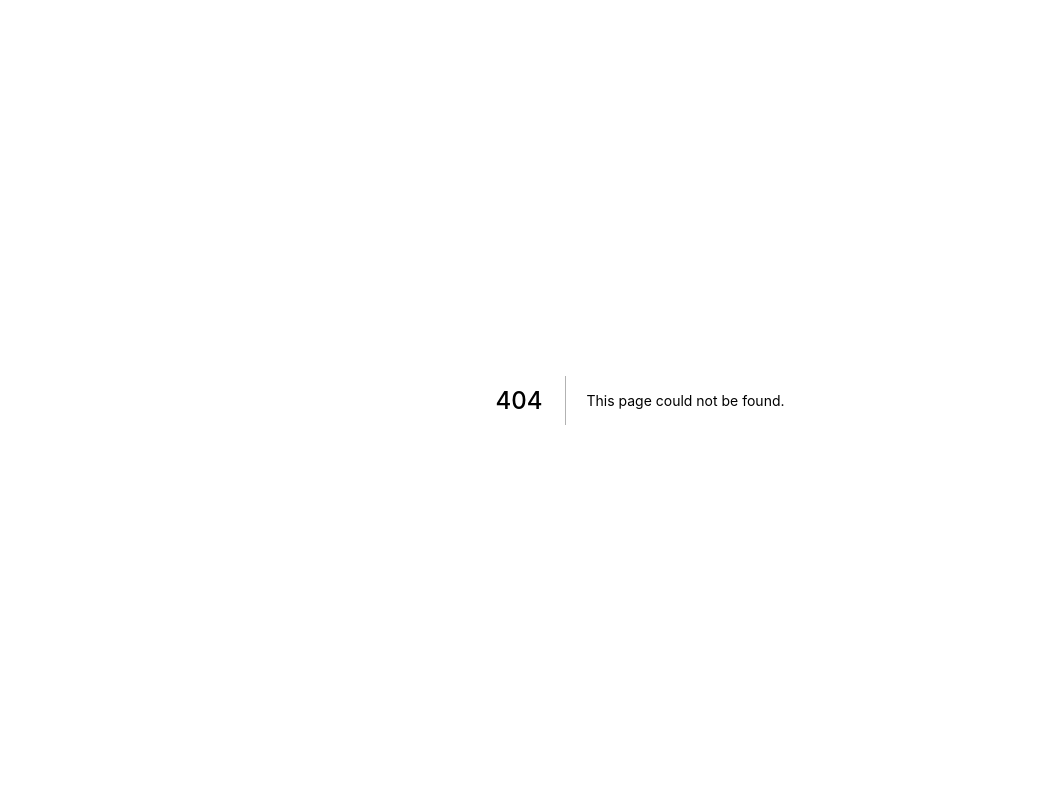
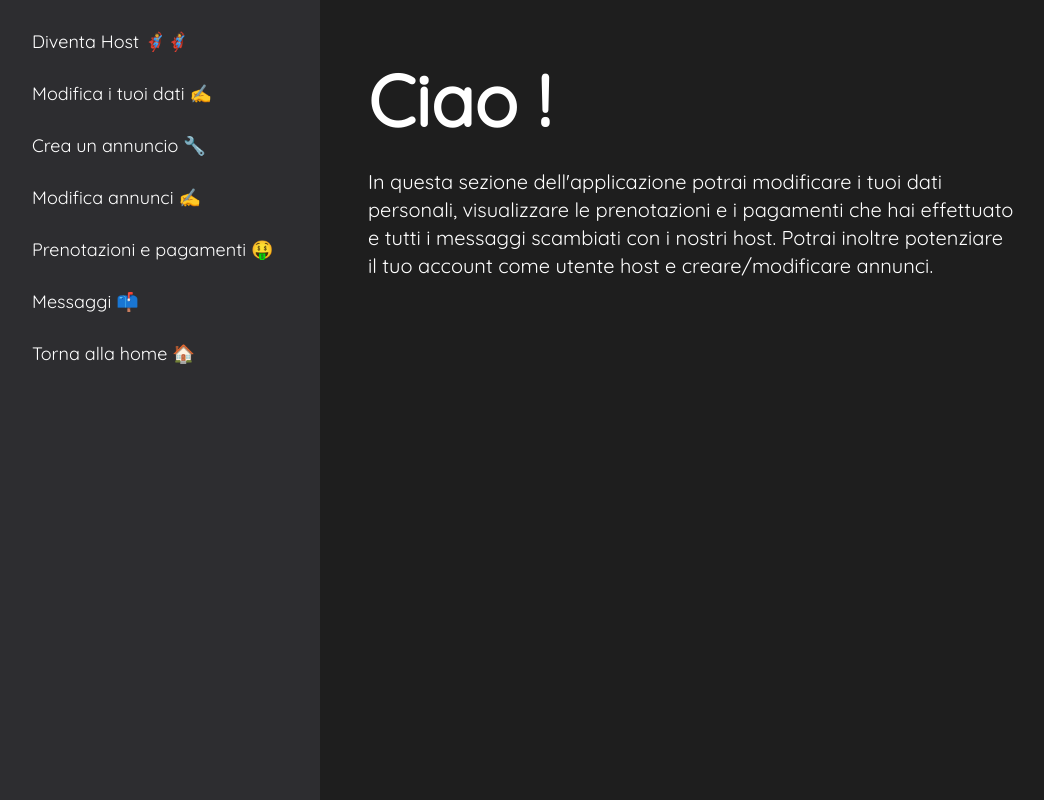
Before and after one commit to LucaSamore/AirbnDB, a Next.js app: page /dashboard/1/home in a window 1280 px wide. Before the commit this address had no page. Shown: the whole page, without its empty margins (0-1044 px from the left). Built offline with nearby package versions, Linux system fonts and the light colour scheme; no server answers; the database is empty.

Commit message:
Add user dashboard

```diff
--- a/components/Header.tsx
+++ b/components/Header.tsx
@@ -2,8 +2,13 @@ import React from "react";
 import Image from "next/image"
 import Link from "next/link"
 import { SearchIcon } from "@heroicons/react/solid"
+import { LoggedUser } from "../util/types";
 
-const Header: React.FC = () => {
+interface ComponentProps {
+    userId: string
+}
+
+const Header: React.FC<ComponentProps> = (props: ComponentProps) => {
     return (
         <header className="flex justify-between items-center py-5 px-10 bg-dark-mode-2">
             <Link href="/">
@@ -32,6 +37,11 @@ const Header: React.FC = () => {
                         Accedi
                     </button>
                 </Link>
+                <Link href={`/dashboard/${props.userId}/home`}>
+                    <button className="px-4 py-2 border-none rounded-full font-bold text-white font-quicksand bg-gradient-to-r from-red-500 to-pink-500 text-sm transition ease-in-out delay-250 hover:scale-110">
+                        Dashboard
+                    </button>
+                </Link>
             </div>
         </header>
     )
--- a/pages/annunci/[id].tsx
+++ b/pages/annunci/[id].tsx
@@ -62,7 +62,7 @@ const Accommodation: NextPage<PageProps> = (props: PageProps) => {
             <title> AirbnDB - Annuncio </title>
             <link rel="icon" href="/airbnDB.ico" />
         </Head>
-        <Header />
+        <Header userId={props.loggedUser.Codice} />
 
         <section className="flex flex-col gap-4 mx-auto mt-12 w-3/4 items-center">
             <h1 className="text-6xl font-bold text-white font-quicksand p-5">{props.accommodation.Titolo}</h1>
--- /dev/null
+++ b/pages/dashboard/[userId]/home.tsx
@@ -0,0 +1,68 @@
+import type { GetServerSideProps, NextPage } from 'next'
+import Head from 'next/head'
+import Link from 'next/link'
+import Header from '../../../components/Header'
+import Image from 'next/image'
+import { loggedUser } from '../../../util/loggedUser'
+import { LoggedUser } from '../../../util/types'
+
+interface PageProps {
+    loggedUser: LoggedUser,
+}
+
+const Dashboard: NextPage<PageProps> = (props: PageProps) => {
+  return (
+    <>
+        <Head>
+            <title> AirbnDB - Dashboard </title>
+            <link rel="icon" href="/airbnDB.ico" />
+        </Head>
+        <section className="flex flex-row">
+            <div className="drawer drawer-mobile basis-1/4">
+                <input id="my-drawer-2" type="checkbox" className="drawer-toggle" />
+                <div className="drawer-content flex flex-col items-center justify-center">
+                    <label htmlFor="my-drawer-2" className="btn btn-primary drawer-button lg:hidden">Open drawer</label>
+                </div>
+                <div className="drawer-side bg-dark-mode-3">
+                    <label htmlFor="my-drawer-2" className="drawer-overlay"></label>
+                    <ul className="menu p-4 overflow-y-auto w-80 text-white font-quicksand text-lg bg-dark-mode-3">
+                        <li><a>Diventa Host 🦸‍♂️🦸‍♀️</a></li>
+                        <li><a>Modifica i tuoi dati ✍</a></li>
+                        <li><a>Crea un annuncio 🔧</a></li>
+                        <li><a>Modifica annunci ✍</a></li>
+                        <li><a>Prenotazioni e pagamenti 🤑</a></li>
+                        <li><a>Messaggi 📫</a></li>
+                        <li><Link href="/">Torna alla home 🏠</Link></li>
+                    </ul>
+                </div>
+            </div>
+            <section className="basis-3/4 px-12">
+                <h1 className="text-white font-bold font-quicksand text-7xl mt-16">Ciao {props.loggedUser.Nome}!</h1>
+                <div className="w-3/4 mt-8">
+                    <p className="font-quicksand text-white text-xl">In questa sezione dell&apos;applicazione potrai modificare i tuoi dati personali, visualizzare le prenotazioni e i pagamenti che hai effettuato e tutti i messaggi scambiati con i nostri host.
+                        Potrai inoltre potenziare il tuo account come utente host e creare/modificare annunci. </p>
+                </div>
+            </section>
+        </section>
+    </>
+  )
+}
+
+export const getServerSideProps: GetServerSideProps = async(context) => {
+    const { id } = context.query
+    const user = await loggedUser()
+
+    return {
+        props: {
+            loggedUser: {
+                Codice: user?.Codice,
+                Nome: user?.Nome,
+                Cognome: user?.Cognome,
+                Email: user?.Email,
+                CodiceHost: user?.CodiceHost
+            },
+        }
+    }
+}
+
+export default Dashboard
--- a/pages/index.tsx
+++ b/pages/index.tsx
@@ -1,12 +1,14 @@
 import type { NextPage } from 'next'
 import type { GetStaticProps } from 'next'
-import type { AnnuncioCard } from '../util/types'
+import type { AnnuncioCard, LoggedUser } from '../util/types'
 import { prisma } from '../util/db'
 import Head from "next/head"
 import Header from "../components/Header"
 import Card from '../components/Card'
+import { loggedUser } from '../util/loggedUser'
 
 interface PageProps {
+  loggedUser: LoggedUser,
   annunci: AnnuncioCard[]
 }
 
@@ -17,7 +19,7 @@ const Home: NextPage<PageProps> = (props: PageProps) => {
         <title> AirbnDB - Home </title>
         <link rel="icon" href="/airbnDB.ico" />
       </Head>
-      <Header />
+      <Header userId={props.loggedUser.Codice} />
       <section className="flex flex-col items-center gap-5 mt-12 text-white font-quicksand">
         <h1 className="font-bold text-6xl">Benvenuto su AirbnDB</h1>
         <p className="text-xl">Questa applicazione è stata realizzata come progetto per il corso di Basi di Dati.</p>
@@ -46,6 +48,7 @@ const Home: NextPage<PageProps> = (props: PageProps) => {
 }
 
 export const getStaticProps: GetStaticProps = async () => {
+  const user = await loggedUser()
   const stays = await prisma.annunci.findMany({
     where: {
       Disponibile: true,
@@ -76,6 +79,13 @@ export const getStaticProps: GetStaticProps = async () => {
 
   return {
       props: {
+          loggedUser: {
+            Codice: user?.Codice,
+            Nome: user?.Nome,
+            Cognome: user?.Cognome,
+            Email: user?.Email,
+            CodiceHost: user?.CodiceHost
+          },
           annunci: staysWithAvgReview
       }
   }
```
